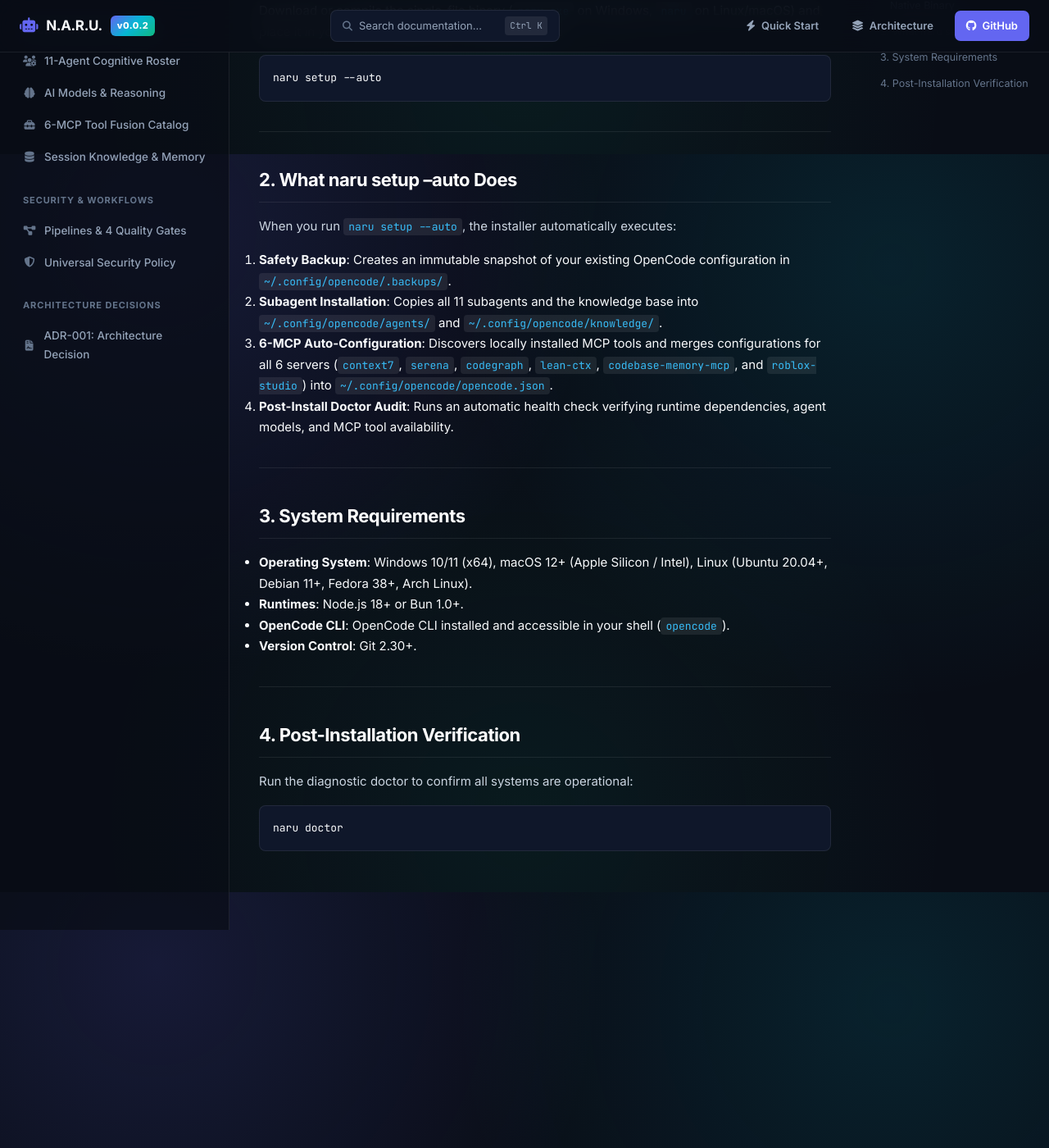
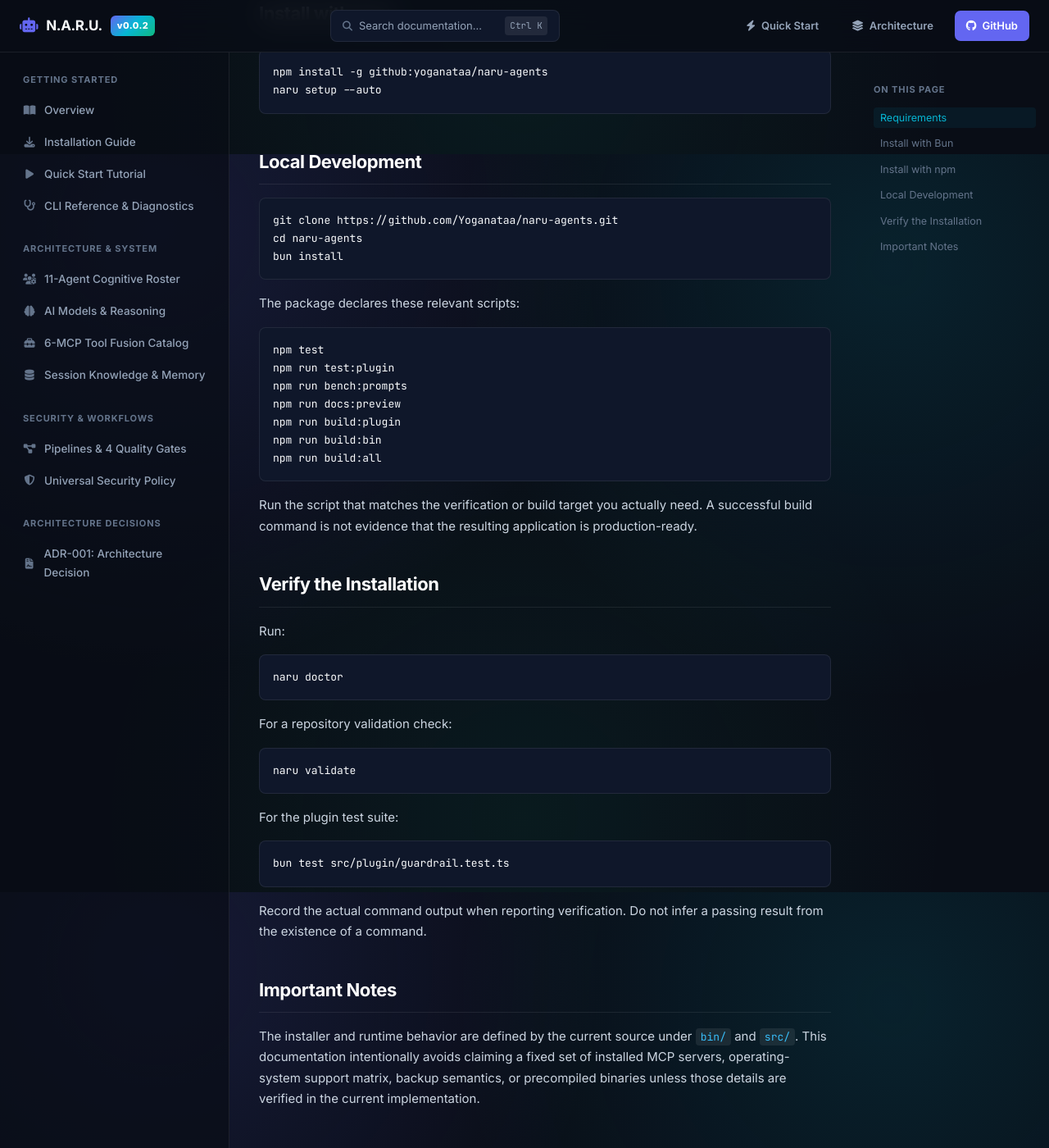
Before and after one commit to Yoganataa/naru-agents, a Jekyll site: the page built from docs/getting-started/installation.md, in a window 1280 px wide and 1400 px high, scrolled down 712 px. Shown: the whole window at 82% size. Built offline with Jekyll 4.4.1, drawn with Linux system fonts in a browser that asks for light colours; some of the changed text lies outside the part shown.

Commit message:
docs: align installation guide with package metadata

````diff
--- a/docs/getting-started/installation.md
+++ b/docs/getting-started/installation.md
@@ -5,55 +5,75 @@ title: Installation Guide — N.A.R.U.
 
 # Installation Guide
 
-N.A.R.U. is distributed directly via GitHub and pre-compiled native executables for **Windows**, **macOS**, and **Linux**.
+N.A.R.U. is distributed from the GitHub repository as an npm package source. The repository also contains build scripts for producing binaries; availability of a prebuilt release artifact must not be assumed unless a release explicitly provides one.
 
----
+## Requirements
 
-## 1. Global Installation Methods
+The current `package.json` declares:
 
-### Method A: Using Bun (Recommended)
+- Node.js `>=18.0.0`;
+- Bun `>=1.0`.
+
+Git is required for Git-based installation and repository development. OpenCode is required to use the agents and plugin integration.
+
+## Install with Bun
+
 ```bash
 bun install -g github:yoganataa/naru-agents
 naru setup --auto
 ```
 
-### Method B: Using NPM
+## Install with npm
+
 ```bash
 npm install -g github:yoganataa/naru-agents
 naru setup --auto
 ```
 
-### Method C: Using Standalone Native Binary
-Download or compile the single-file binary (`naru.exe` on Windows, `naru` on Linux/macOS) and place it in your system `PATH` (e.g. `~/.local/bin/`):
+## Local Development
+
 ```bash
-naru setup --auto
+git clone https://github.com/Yoganataa/naru-agents.git
+cd naru-agents
+bun install
 ```
 
----
+The package declares these relevant scripts:
 
-## 2. What naru setup --auto Does
+```text
+npm test
+npm run test:plugin
+npm run bench:prompts
+npm run docs:preview
+npm run build:plugin
+npm run build:bin
+npm run build:all
+```
 
-When you run `naru setup --auto`, the installer automatically executes:
-1. **Safety Backup**: Creates an immutable snapshot of your existing OpenCode configuration in `~/.config/opencode/.backups/`.
-2. **Subagent Installation**: Copies all 11 subagents and the knowledge base into `~/.config/opencode/agents/` and `~/.config/opencode/knowledge/`.
-3. **6-MCP Auto-Configuration**: Discovers locally installed MCP tools and merges configurations for all 6 servers (`context7`, `serena`, `codegraph`, `lean-ctx`, `codebase-memory-mcp`, and `roblox-studio`) into `~/.config/opencode/opencode.json`.
-4. **Post-Install Doctor Audit**: Runs an automatic health check verifying runtime dependencies, agent models, and MCP tool availability.
+Run the script that matches the verification or build target you actually need. A successful build command is not evidence that the resulting application is production-ready.
 
----
+## Verify the Installation
 
-## 3. System Requirements
-
-- **Operating System**: Windows 10/11 (x64), macOS 12+ (Apple Silicon / Intel), Linux (Ubuntu 20.04+, Debian 11+, Fedora 38+, Arch Linux).
-- **Runtimes**: Node.js 18+ or Bun 1.0+.
-- **OpenCode CLI**: OpenCode CLI installed and accessible in your shell (`opencode`).
-- **Version Control**: Git 2.30+.
-
----
-
-## 4. Post-Installation Verification
-
-Run the diagnostic doctor to confirm all systems are operational:
+Run:
 
 ```bash
 naru doctor
 ```
+
+For a repository validation check:
+
+```bash
+naru validate
+```
+
+For the plugin test suite:
+
+```bash
+bun test src/plugin/guardrail.test.ts
+```
+
+Record the actual command output when reporting verification. Do not infer a passing result from the existence of a command.
+
+## Important Notes
+
+The installer and runtime behavior are defined by the current source under `bin/` and `src/`. This documentation intentionally avoids claiming a fixed set of installed MCP servers, operating-system support matrix, backup semantics, or precompiled binaries unless those details are verified in the current implementation.
````
